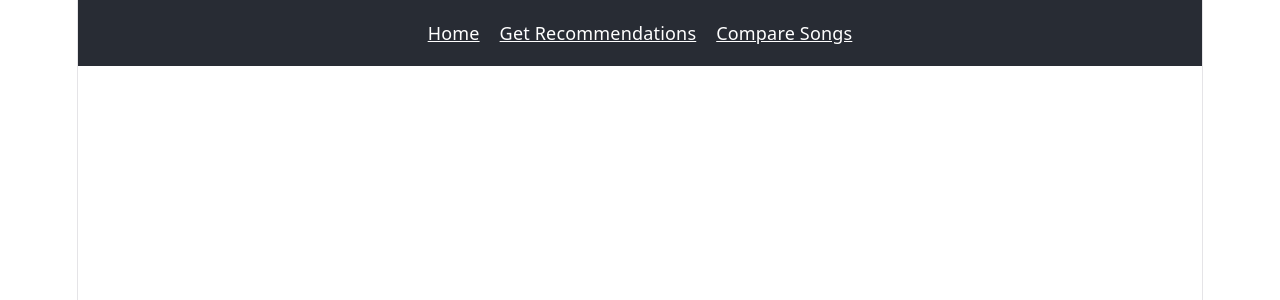
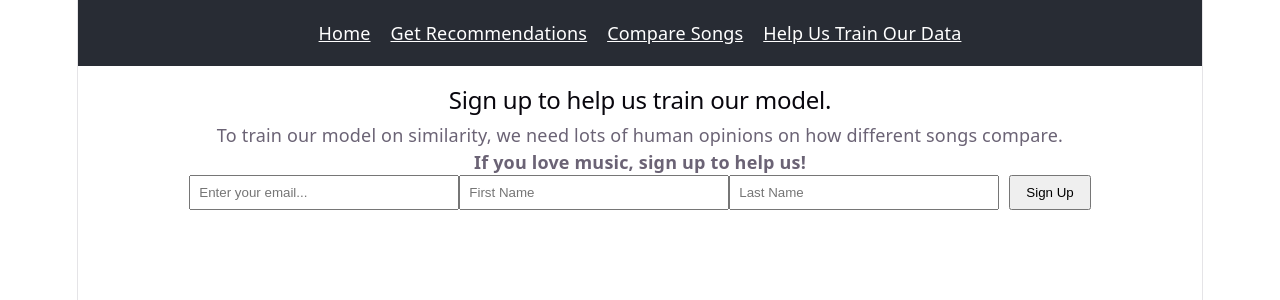
Before and after one commit to cai-mci/goodbeats, a React app in the folder frontend/: page /signup in a window 1280 px wide. Shown: the top 300 px of the page. Built offline with nearby package versions, Linux system fonts and the light colour scheme; the HTML template or start-up script is replaced by a standard one.

Commit message:
base -> no saving

```diff
--- a/frontend/src/App.jsx
+++ b/frontend/src/App.jsx
@@ -3,6 +3,7 @@ import Home from './pages/Home';
 import RecPage from './pages/RecPage';
 import ComparisonPage from './pages/ComparisonPage';
 import './App.css';
+import SignupPage from './pages/SignupPage';
 
 function App() {
   return (
@@ -12,12 +13,14 @@ function App() {
           <Link to="/" style={{ margin: '10px', color: 'white' }}>Home</Link>
           <Link to="/recommend" style={{ margin: '10px', color: 'white' }}>Get Recommendations</Link>
           <Link to="/compare" style={{ margin: '10px', color: 'white' }}>Compare Songs</Link>
+          <Link to="/signup" style={{ margin: '10px', color: 'white' }}>Help Us Train Our Data</Link>
         </nav>
         <div style={{ padding: '20px' }}>
           <Routes>
             <Route path="/" element={<Home />} />
             <Route path="/recommend" element={<RecPage />} />
             <Route path="/compare" element={<ComparisonPage />} />
+            <Route path="/signup" element={<SignupPage />} />
           </Routes>
         </div>
       </div>
--- /dev/null
+++ b/frontend/src/pages/SignupPage.jsx
@@ -0,0 +1,66 @@
+import { useState } from 'react';
+
+function SignupPage() {
+
+  const [email, setEmail] = useState("");
+  const [first, setFirst] = useState("");
+  const [last, setLast] = useState("");
+  const [loading, setLoading] = useState(false);
+
+  const submitSignup = async () => {
+        const fetchRecommendations = async (e) => {
+        e.preventDefault();
+        setLoading(true);
+        try {
+        const response = await fetch(`http://localhost:5000/api/signup?email=${encodeURIComponent(email)}&first=${encodeURIComponent(first)}&last=${encodeURIComponent(last)}`);
+        } catch (error) {
+        console.error("Error submitting information:", error);
+        }
+        setLoading(false);
+    };
+  }
+
+
+  return (
+    <div>
+      <h2>Sign up to help us train our model.</h2>
+      <p> To train our model on similarity, we need lots of human opinions on how different songs compare.
+        <br />
+        <b>If you love music, sign up to help us!</b> </p>
+
+      <form onSubmit={submitSignup}>
+        <input
+          type="text"
+          placeholder="Enter your email..."
+          value={email}
+          onChange={(e) => setEmail(e.target.value)}
+          required
+          style={{ padding: '8px', width: '250px' }}
+        />
+        <input
+          type="text"
+          placeholder="First Name"
+          value={first}
+          onChange={(e) => setFirst(e.target.value)}
+          required
+          style={{ padding: '8px', width: '250px' }}
+        />
+        <input
+          type="text"
+          placeholder="Last Name"
+          value={last}
+          onChange={(e) => setLast(e.target.value)}
+          required
+          style={{ padding: '8px', width: '250px' }}
+        />
+        <button type="submit" style={{ padding: '8px 15px', marginLeft: '10px' }}>
+          {loading ? 'Submitting...' : 'Sign Up'}
+        </button>
+      </form>
+
+
+    </div>
+  );
+}
+
+export default SignupPage;
```
Also changed, not shown: 1 other file (tests, documents, lock files or other folders).
